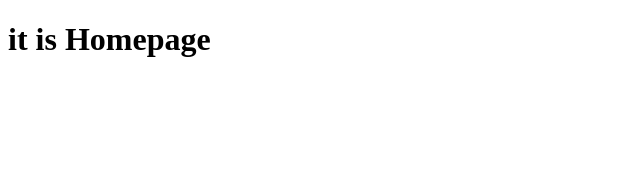
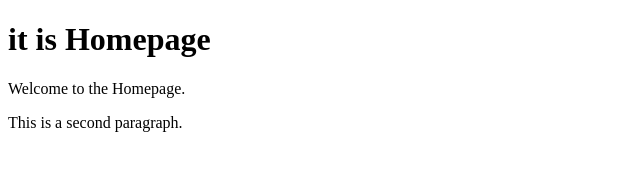
Before and after one commit to Aprilis06/project001, a plain HTML site: page index.html in a window 1280 px wide. Shown: the whole page, without its empty margins (0-640 px from the left). Drawn offline with Linux system fonts and the light colour scheme.

Commit message:
some new codes

```diff
--- a/index.html
+++ b/index.html
@@ -7,6 +7,8 @@
 </head>
 <body>
   <h1>it is Homepage</h1>
+  <p>Welcome to the Homepage.</p>
+  <p>This is a second paragraph.</p>
 
 </body>
 </html>
```
Also changed, not shown: 1 other file.
